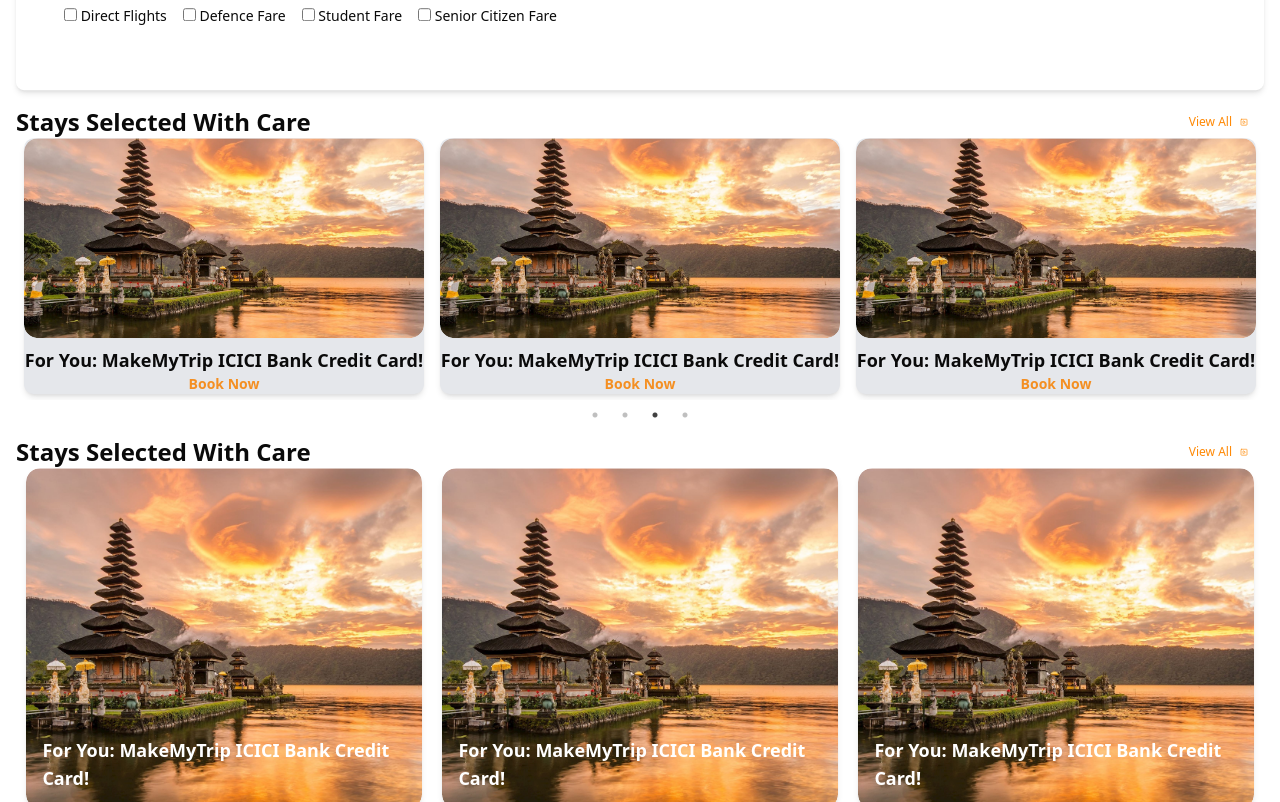
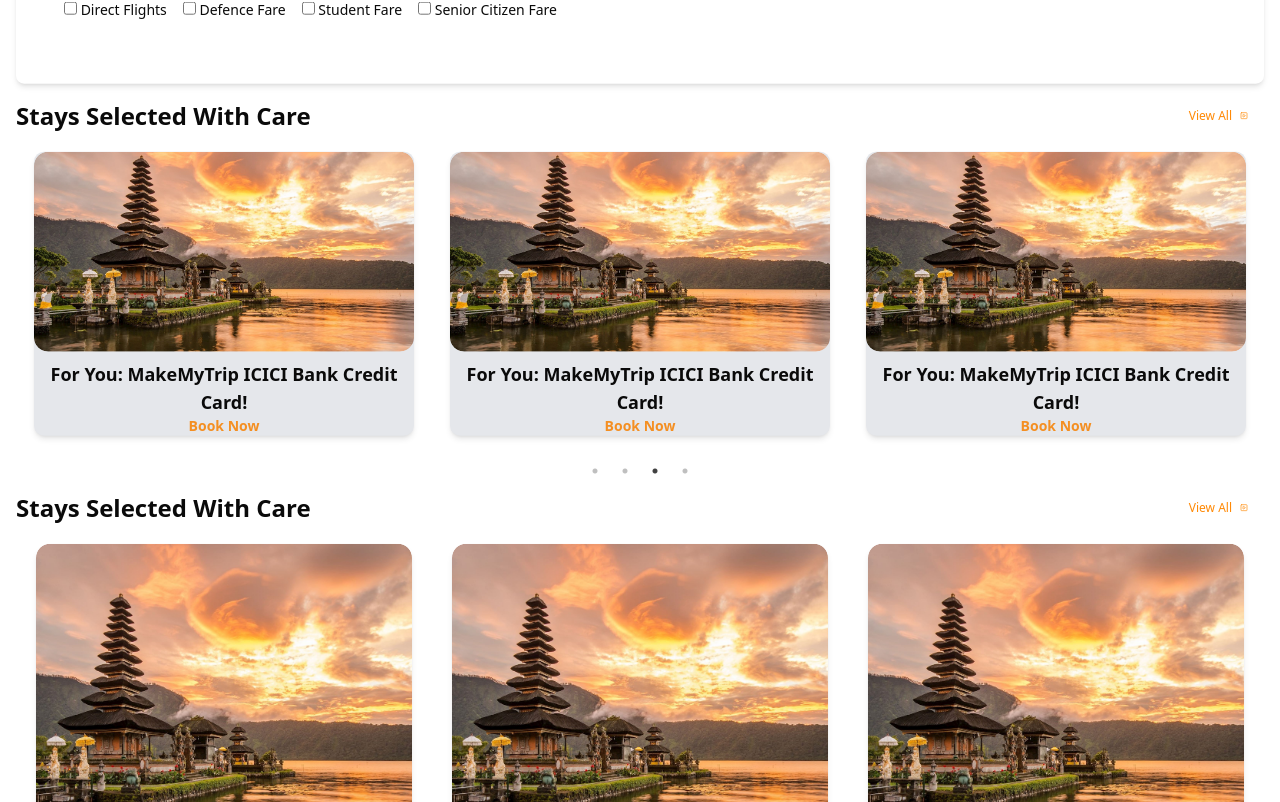
Before and after one commit to nithin32567/flyt_easy, a React (Vite) app in the folder client/: page / in a window 1280 px wide. Shown: the part 718-1520 px from the top of the page. Built offline with nearby package versions, Linux system fonts and the light colour scheme; no server answers.

Commit message:
carousal issue solved

```diff
--- a/client/src/components/carousal.css
+++ b/client/src/components/carousal.css
@@ -46,3 +46,13 @@
 .carousel-container {
   padding-bottom: 20px;
 }
+.carousel-container {
+  width: 100%;
+  overflow: hidden;
+  margin: 0 0;
+}
+
+.slide-item {
+  box-sizing: border-box;
+  padding: 20px 10px;
+}
--- a/client/src/pages/FlightSearch.jsx
+++ b/client/src/pages/FlightSearch.jsx
@@ -21,9 +21,11 @@ const FlightSearch = () => {
         <Demobanner />
       </div>
 
-      <div className="
+      <div
+        className="
       -translate-y-[5%]
-      relative z-20 w-full flex flex-col gap-4 px-4 py-8 md:max-w-7xl mx-auto ">
+      relative z-20 w-full flex flex-col gap-4 px-4 py-8 md:max-w-7xl mx-auto "
+      >
         <SearchForm />
         <div className="w-full max-w-7xl mx-auto">
           <div className="w-full flex flex-col sm:flex-row justify-between items-center">
```
